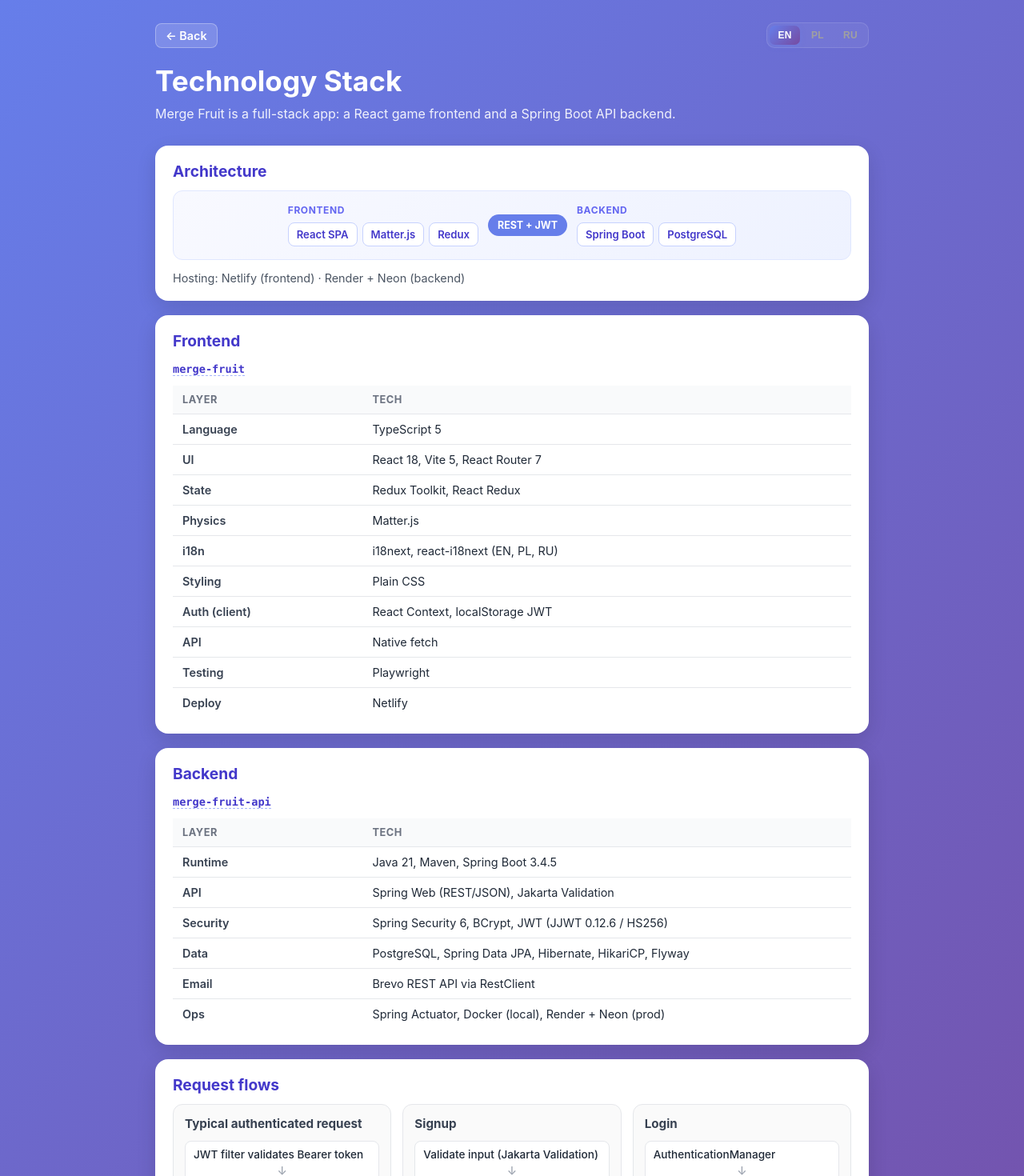
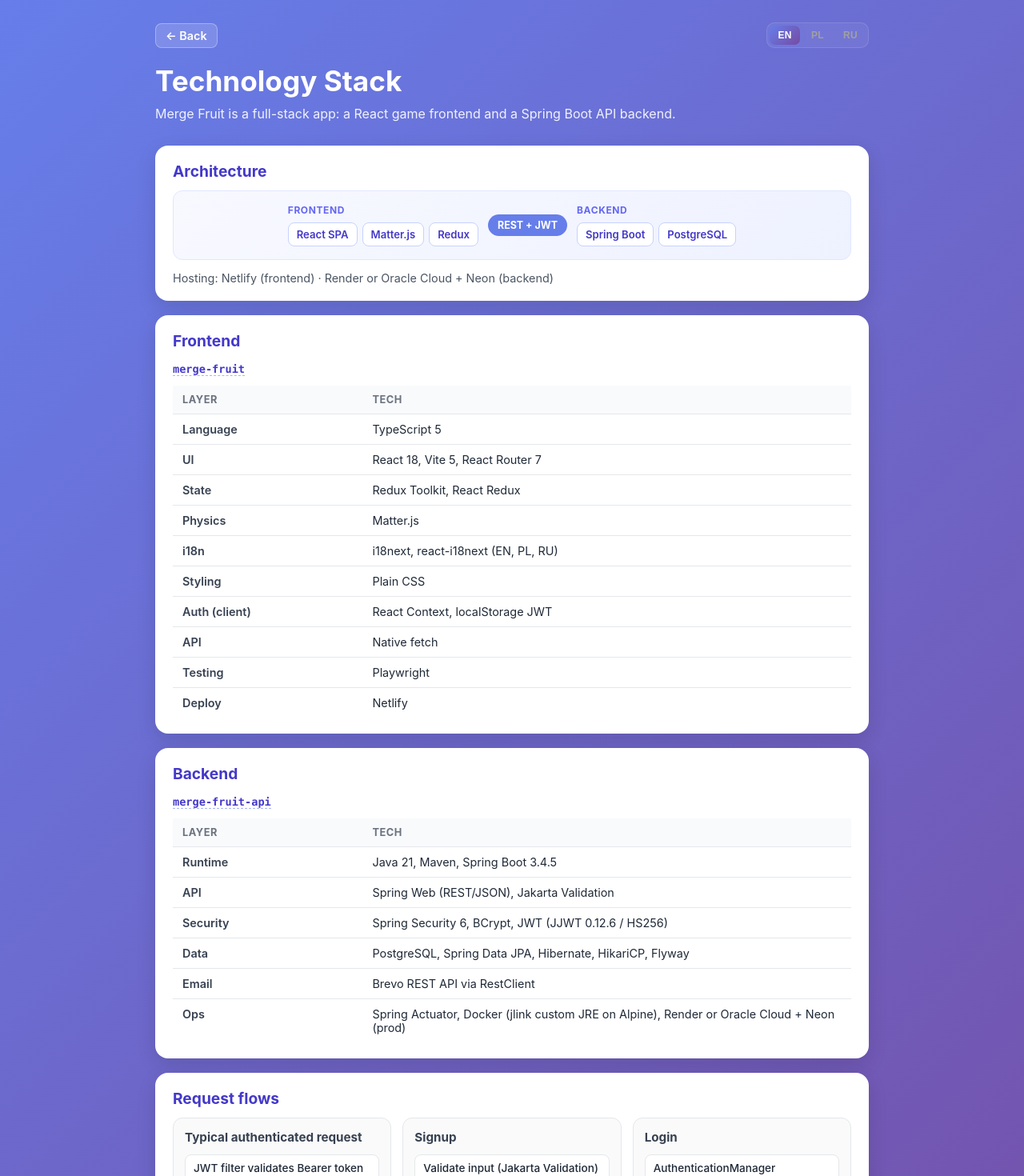
Before and after one commit to a1exymoroz/merge-fruit, a React (Vite) app: page /stack in a window 1280 px wide. Shown: the top 1470 px of the page at 80% size. Built offline with nearby package versions, Linux system fonts and the light colour scheme; no server answers.

Commit message:
Refactor TechStackPage component: Improve code structure and readability by organizing imports and enhancing function definitions.

```diff
--- a/src/components/containers/TechStackPage.tsx
+++ b/src/components/containers/TechStackPage.tsx
@@ -36,7 +36,7 @@
   { layer: 'Security', tech: 'Spring Security 6, BCrypt, JWT (JJWT 0.12.6 / HS256)' },
   { layer: 'Data', tech: 'PostgreSQL, Spring Data JPA, Hibernate, HikariCP, Flyway' },
   { layer: 'Email', tech: 'Brevo REST API via RestClient' },
-  { layer: 'Ops', tech: 'Spring Actuator, Docker (local), Render + Neon (prod)' },
+  { layer: 'Ops', tech: 'Spring Actuator, Docker (jlink custom JRE on Alpine), Render or Oracle Cloud + Neon (prod)' },
 ];
 
 function RepoLink({ href, name }: { href: string; name: string }) {
@@ -134,7 +134,7 @@
           </div>
         </div>
         <p className="tech-stack-hosting">
-          {t('stack.hosting')}: Netlify (frontend) · Render + Neon (backend)
+          {t('stack.hosting')}: Netlify (frontend) · Render or Oracle Cloud + Neon (backend)
         </p>
       </section>
 
```
